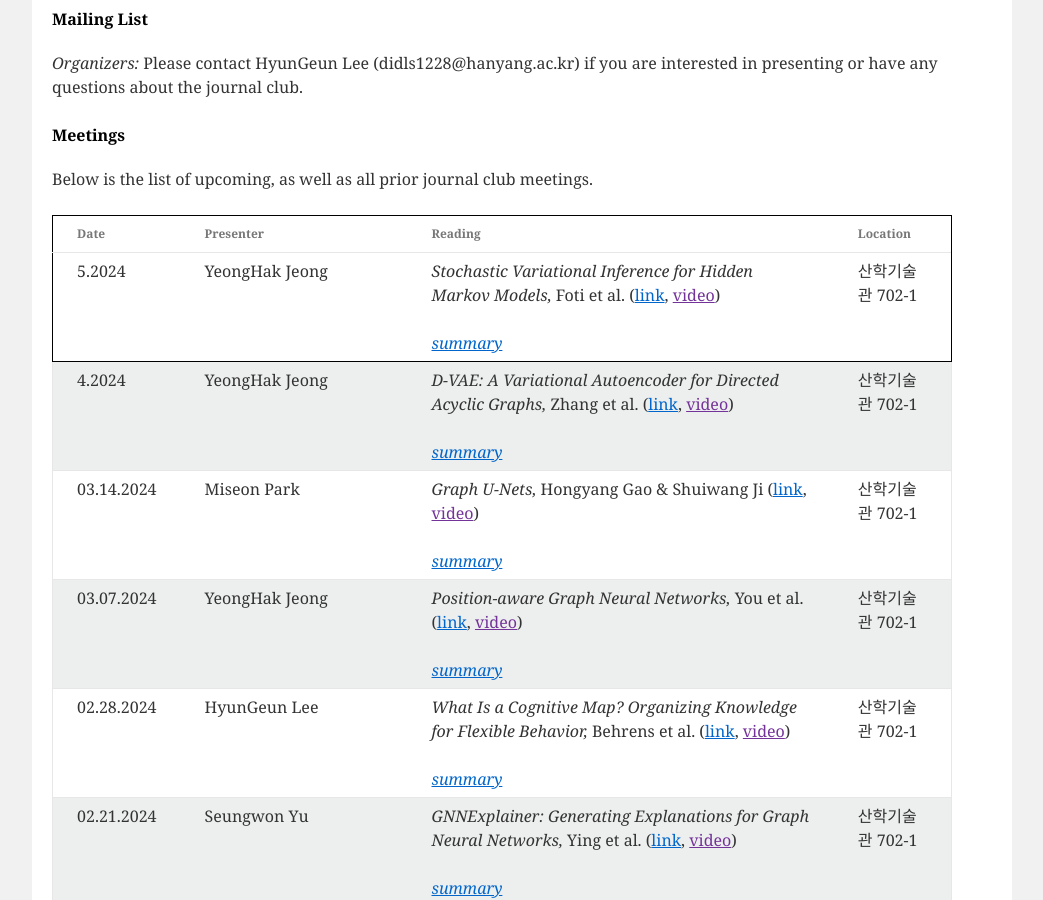
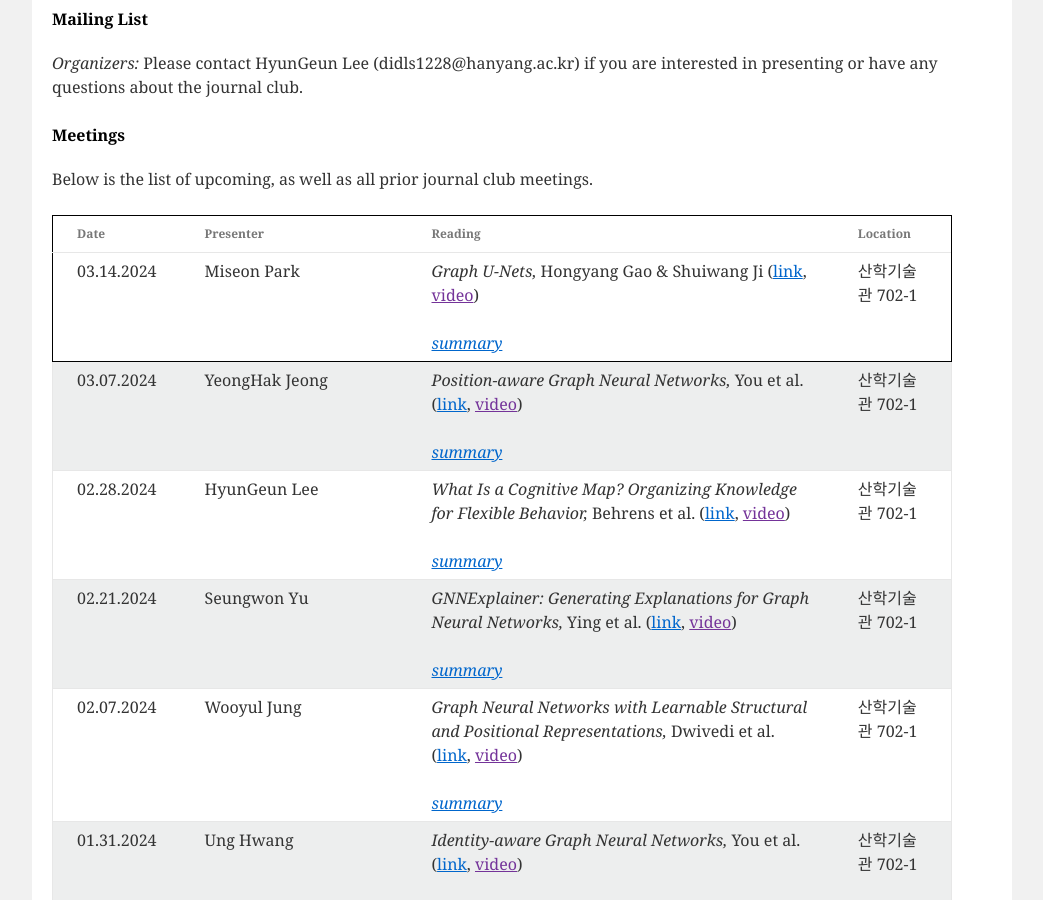
Before and after one commit to niai-lab/GraphML-JC, a Jekyll site: the page built from index.html, in a window 1280 px wide and 900 px high, scrolled down 631 px. Shown: the whole window, without its empty margins (118-1161 px from the left). Built offline with Jekyll 4.4.1, drawn with Linux system fonts in a browser that asks for light colours.

Commit message:
Update meeting_info.yml

```diff
--- a/_data/meeting_info.yml
+++ b/_data/meeting_info.yml
@@ -1,19 +1,3 @@
-- presenter: YeongHak Jeong
-  date: 05.2024
-  paper: "Stochastic Variational Inference for Hidden Markov Models"
-  authors: Foti et al.
-  url: https://arxiv.org/abs/1411.1670
-  location: "산학기술관 702-1"
-  summary: >
-
-- presenter: YeongHak Jeong
-  date: 04.2024
-  paper: "D-VAE: A Variational Autoencoder for Directed Acyclic Graphs"
-  authors: Zhang et al.
-  url: https://arxiv.org/abs/1904.11088
-  location: "산학기술관 702-1"
-  summary: >
-
 - presenter: Miseon Park
   date: 03.14.2024
   paper: "Graph U-Nets"
```
